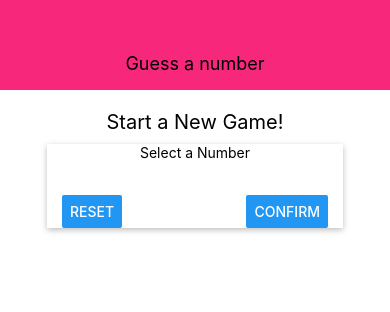
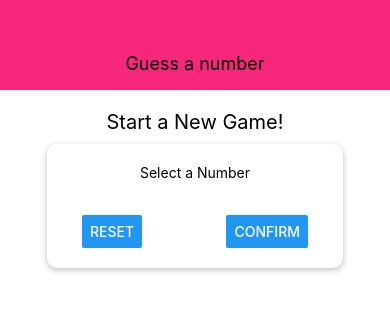
Before and after one commit to gerrymcdonnell/rntut-numberguessapp, a React Native app: screen / in a window 390 px wide. Shown: the top 312 px of the page. Built offline with nearby package versions, Linux system fonts and the light colour scheme.

Commit message:
added rounded corners

```diff
--- a/screens/StartGameScreen.js
+++ b/screens/StartGameScreen.js
@@ -44,7 +44,9 @@ const styles=StyleSheet.create({
         shadowRadius:6,
         shadowOpacity:0.26,
         elevation:5,
-        backgroundColor:'white'
+        backgroundColor:'white',
+        padding:20,
+        borderRadius:10
     },
     title:{
         fontSize:20,
```
